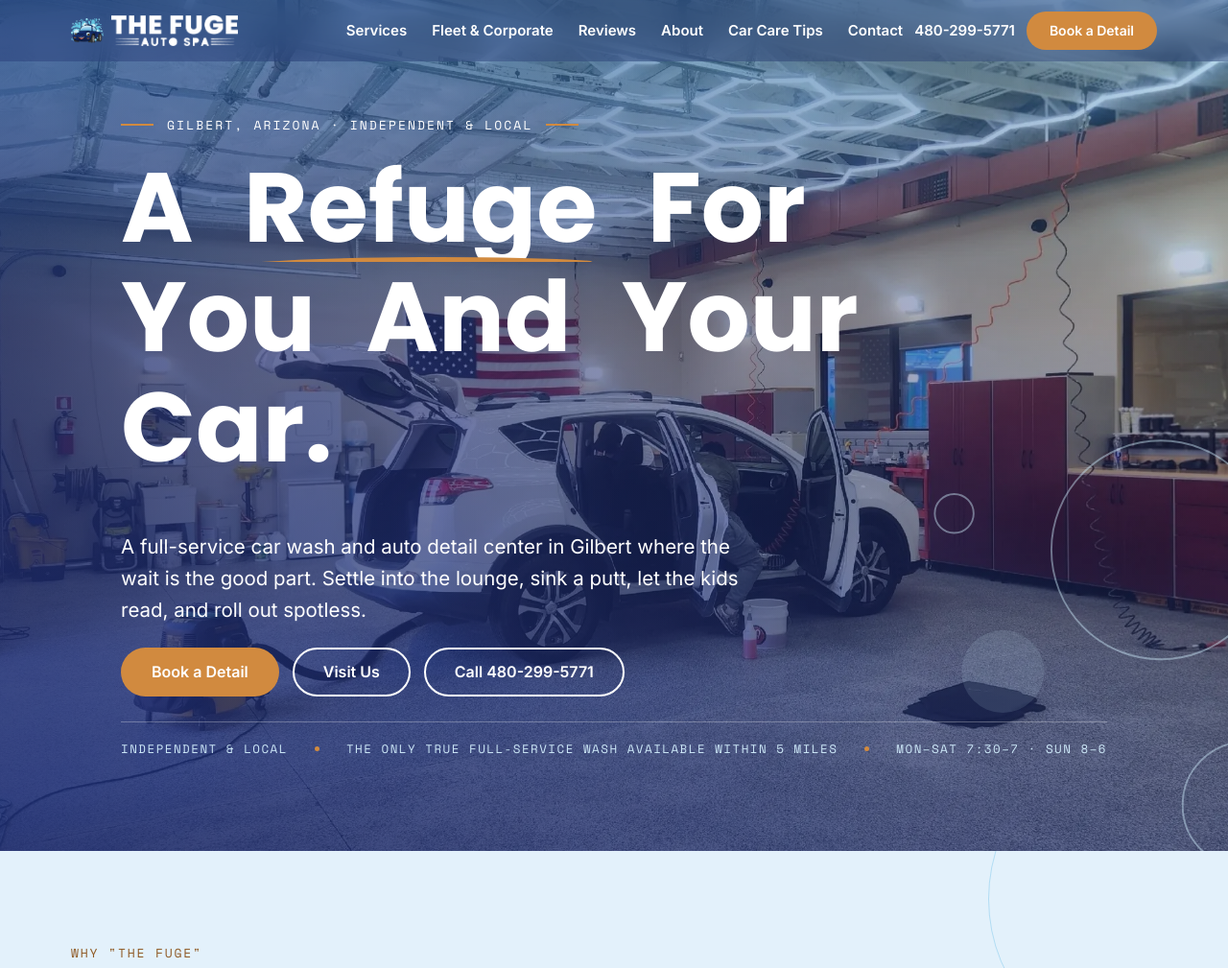
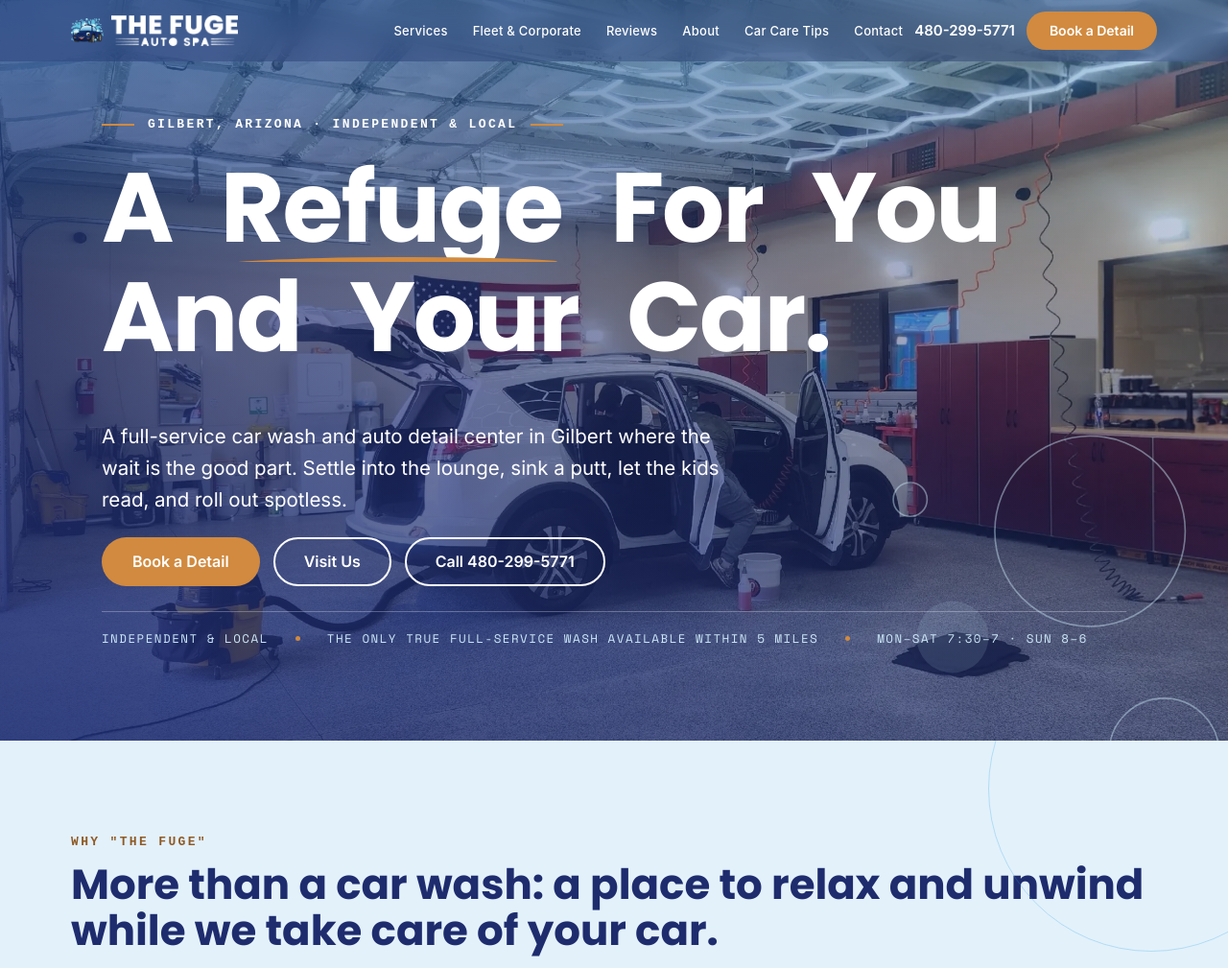
Before and after one commit to Chukwuemekakalu1905/the-fuge-auto-spa-concept, a plain HTML site: page index.html in a window 1280 px wide. Shown: the top 1009 px of the page at 96% size. Drawn offline with Linux system fonts and the light colour scheme; a web font is replaced by a local one.

Commit message:
Font parity: add Inter 500 + Space Mono 700, eyebrow/nav/headline metrics match original

```diff
--- a/css/styles.css
+++ b/css/styles.css
@@ -9,8 +9,10 @@
 @font-face { font-family: "Poppins"; src: url("../assets/fonts/poppins-600.woff2") format("woff2"); font-weight: 600; font-display: swap; }
 @font-face { font-family: "Poppins"; src: url("../assets/fonts/poppins-700.woff2") format("woff2"); font-weight: 700; font-display: swap; }
 @font-face { font-family: "Inter"; src: url("../assets/fonts/inter-400.woff2") format("woff2"); font-weight: 400; font-display: swap; }
+@font-face { font-family: "Inter"; src: url("../assets/fonts/inter-500.woff2") format("woff2"); font-weight: 500; font-display: swap; }
 @font-face { font-family: "Inter"; src: url("../assets/fonts/inter-600.woff2") format("woff2"); font-weight: 600; font-display: swap; }
 @font-face { font-family: "Space Mono"; src: url("../assets/fonts/space-mono-400.woff2") format("woff2"); font-weight: 400; font-display: swap; }
+@font-face { font-family: "Space Mono"; src: url("../assets/fonts/space-mono-700.woff2") format("woff2"); font-weight: 700; font-display: swap; }
 
 :root {
   --navy: #1e2c6e;
@@ -57,7 +59,7 @@ img { max-width: 100%; height: auto; border-radius: var(--radius-md); }
 
 .eyebrow {
   font-family: "Space Mono", ui-monospace, monospace;
-  font-size: 13px; letter-spacing: .14em; text-transform: uppercase;
+  font-size: 13px; letter-spacing: .18em; text-transform: uppercase; font-weight: 700;
   color: var(--copper-strong); margin-bottom: .7em;
 }
 .lede { font-size: clamp(18px, 1.6vw, 22px); }
@@ -149,13 +151,13 @@ img { max-width: 100%; height: auto; border-radius: var(--radius-md); }
 .hero-eyebrow {
   display: flex; align-items: center; gap: 14px;
   font-family: "Space Mono", ui-monospace, monospace;
-  font-size: 13px; letter-spacing: .16em; text-transform: uppercase; color: var(--white);
+  font-size: 13px; letter-spacing: .18em; text-transform: uppercase; color: var(--white); font-weight: 700;
   margin-bottom: 18px;
 }
 .hero-eyebrow::before, .hero-eyebrow::after {
   content: ""; width: 34px; height: 2px; background: var(--copper-bright); flex: none;
 }
-.hero h1 { color: var(--white); font-size: clamp(40px, 8vw, 104px); max-width: 13ch; }
+.hero h1 { color: var(--white); font-size: clamp(40px, 8vw, 104px); max-width: 16ch; letter-spacing: -.02em; }
 .hero .lede { max-width: 52ch; }
 .cta-row { display: flex; gap: 14px; flex-wrap: wrap; margin: 1.4em 0 1.6em; }
 .hero-trust {
@@ -368,7 +370,7 @@ input:focus, select:focus, textarea:focus { outline: 3px solid var(--sky); outli
 .site-footer { background: var(--ink); color: #d9e2f0; padding: 64px 0 36px; }
 .site-footer h3 {
   color: var(--white); font-family: "Space Mono", ui-monospace, monospace;
-  font-size: 13px; letter-spacing: .14em; text-transform: uppercase;
+  font-size: 13px; letter-spacing: .18em; text-transform: uppercase; font-weight: 700;
 }
 .site-footer a { color: var(--sky); }
 .footer-grid { display: grid; grid-template-columns: 1.4fr 1fr 1fr; gap: 44px; }
@@ -442,7 +444,7 @@ details[open] summary { margin-bottom: 10px; }
 .nav-phone { display: none; }
 @media (min-width: 1100px) {
   .inline-nav { display: flex; align-items: center; gap: 26px; }
-  .inline-nav a { color: var(--white); text-decoration: none; font-weight: 600; font-size: 15px; white-space: nowrap; }
+  .inline-nav a { color: var(--white); text-decoration: none; font-weight: 500; font-size: 13px; letter-spacing: .02em; white-space: nowrap; }
   .inline-nav a:hover { text-decoration: underline; text-underline-offset: 4px; }
   .nav-phone { display: inline-block; color: var(--white); text-decoration: none; font-weight: 700; font-size: 15px; white-space: nowrap; }
   .nav-phone:hover { text-decoration: underline; text-underline-offset: 4px; }
--- a/index.html
+++ b/index.html
@@ -10,7 +10,7 @@
 <link rel="icon" href="assets/img/favicon.svg" type="image/svg+xml">
 <link rel="preload" href="assets/img/hero.webp" as="image" fetchpriority="high">
 <link rel="preload" href="assets/fonts/poppins-700.woff2" as="font" type="font/woff2" crossorigin>
-<link rel="stylesheet" href="css/styles.css?v=6">
+<link rel="stylesheet" href="css/styles.css?v=7">
 </head>
 <body id="top">
 <a class="skip" href="#main">Skip to content</a>
@@ -382,6 +382,6 @@
   <span class="qa-divider" aria-hidden="true"></span>
   <a href="https://www.google.com/maps/search/?api=1&query=The%20Fuge%20Auto%20Spa%2C%20615%20W%20Ray%20Rd%20Suite%20A%2C%20Gilbert%2C%20AZ%2085233" rel="noopener noreferrer">Directions</a>
 </div>
-<script src="js/main.js?v=6"></script>
+<script src="js/main.js?v=7"></script>
 </body>
 </html>
```
Also changed, not shown: 404.html (+2 -2 lines), about.html (+2 -2 lines), book.html (+2 -2 lines), car-care-tips.html (+2 -2 lines), contact.html (+2 -2 lines), detailing.html (+2 -2 lines), express-wash.html (+2 -2 lines), faq.html (+2 -2 lines), fleet.html (+2 -2 lines), memberships.html (+2 -2 lines), privacy.html (+2 -2 lines), reviews.html (+2 -2 lines), services.html (+2 -2 lines), terms.html (+2 -2 lines).
